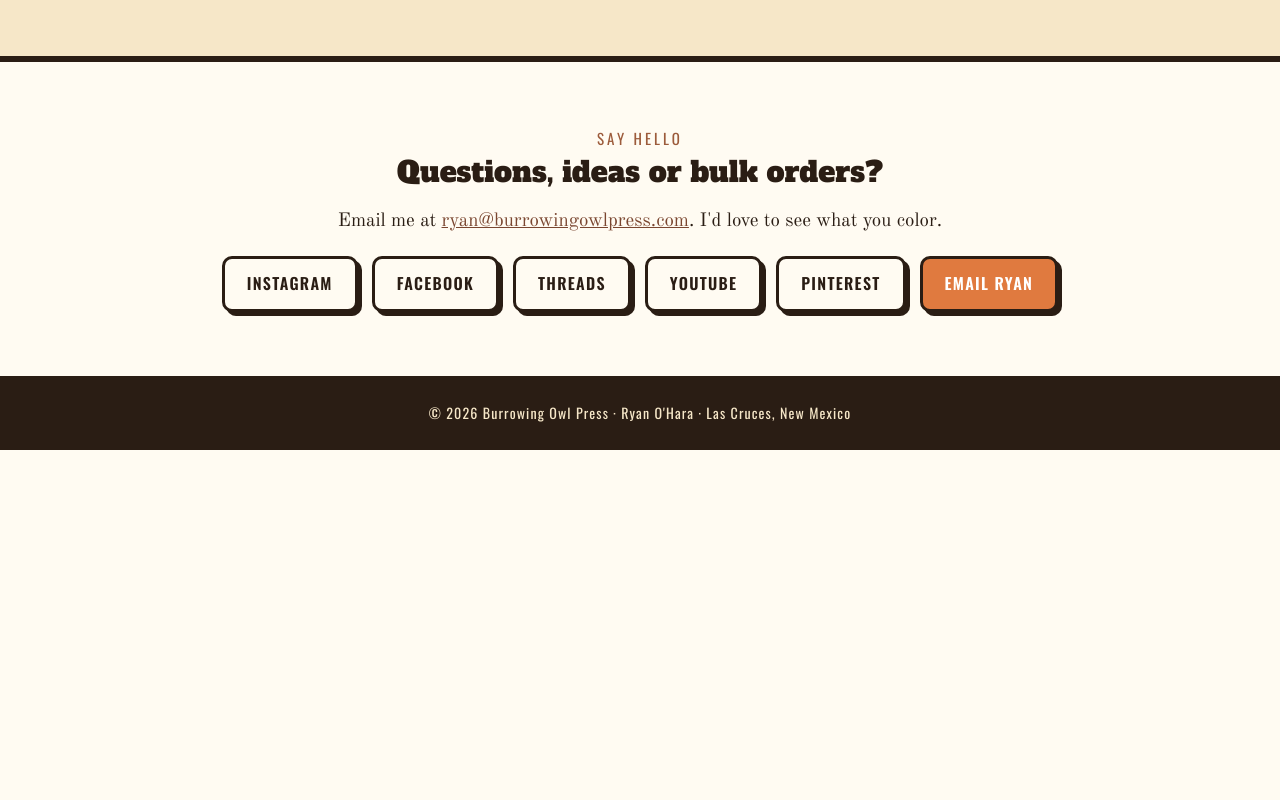
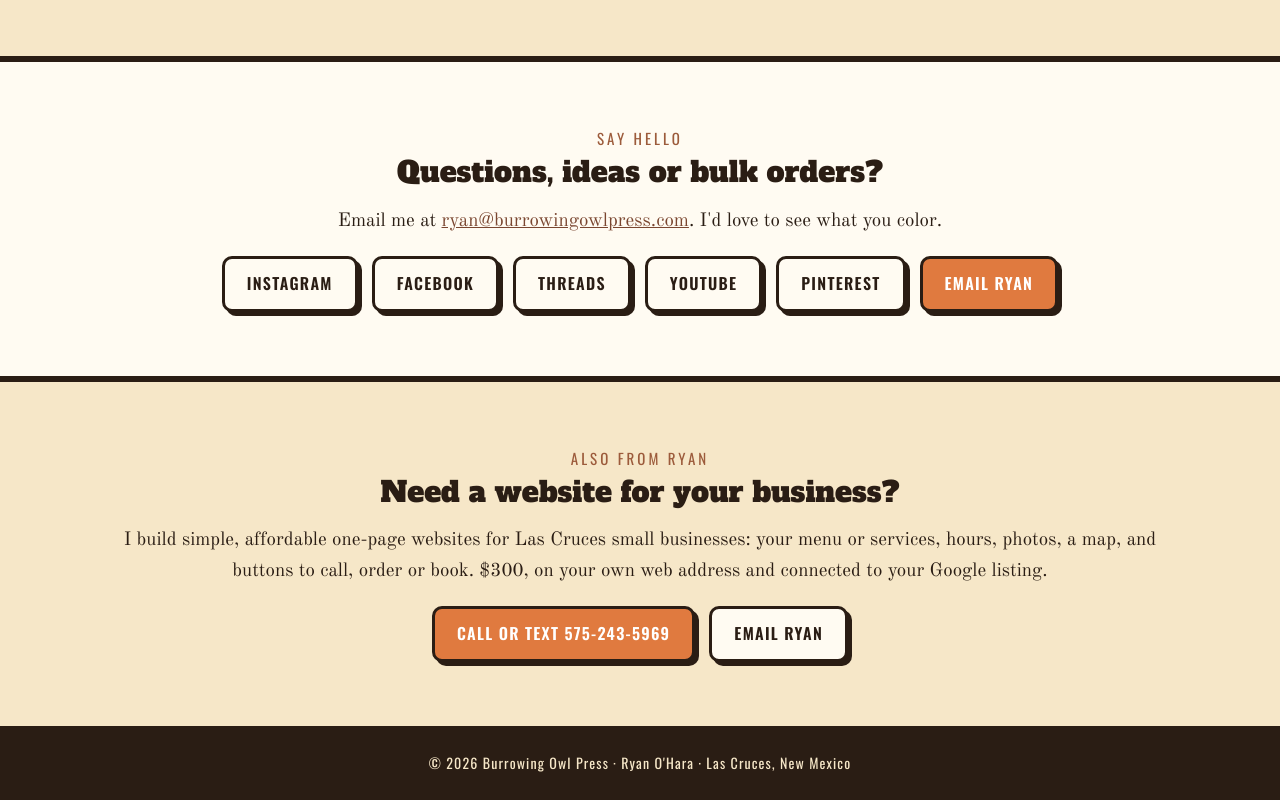
Before and after one commit to mercshav0k/burrowingowlpress, a plain HTML site: page index.html in a window 1280 px wide. Shown: the part 3496-4296 px from the top of the page. Before the commit the page ends 3946 px from the top, so only its background shows below. Drawn offline with nearby package versions, Linux system fonts and the light colour scheme.

Commit message:
Add website-building service section

```diff
--- a/index.html
+++ b/index.html
@@ -232,6 +232,19 @@
   </div>
 </section>
 
+<!-- Website-building side service. Phone is Ryan's Google Voice number. -->
+<section class="contact" id="websites" style="border-top:6px solid var(--ink);background:var(--sky)">
+<div class="wrap">
+<p class="eyebrow">Also from Ryan</p>
+<h2>Need a website for your business?</h2>
+<p>I build simple, affordable one-page websites for Las Cruces small businesses: your menu or services, hours, photos, a map, and buttons to call, order or book. $300, on your own web address and connected to your Google listing.</p>
+<div class="links">
+<a class="btn" href="tel:+15752435969">Call or text 575-243-5969</a>
+<a class="btn ghost" href="mailto:ryan@burrowingowlpress.com?subject=Website%20for%20my%20business">Email Ryan</a>
+</div>
+</div>
+</section>
+
 <footer>
   © 2026 Burrowing Owl Press · Ryan O'Hara · Las Cruces, New Mexico
 </footer>
```
